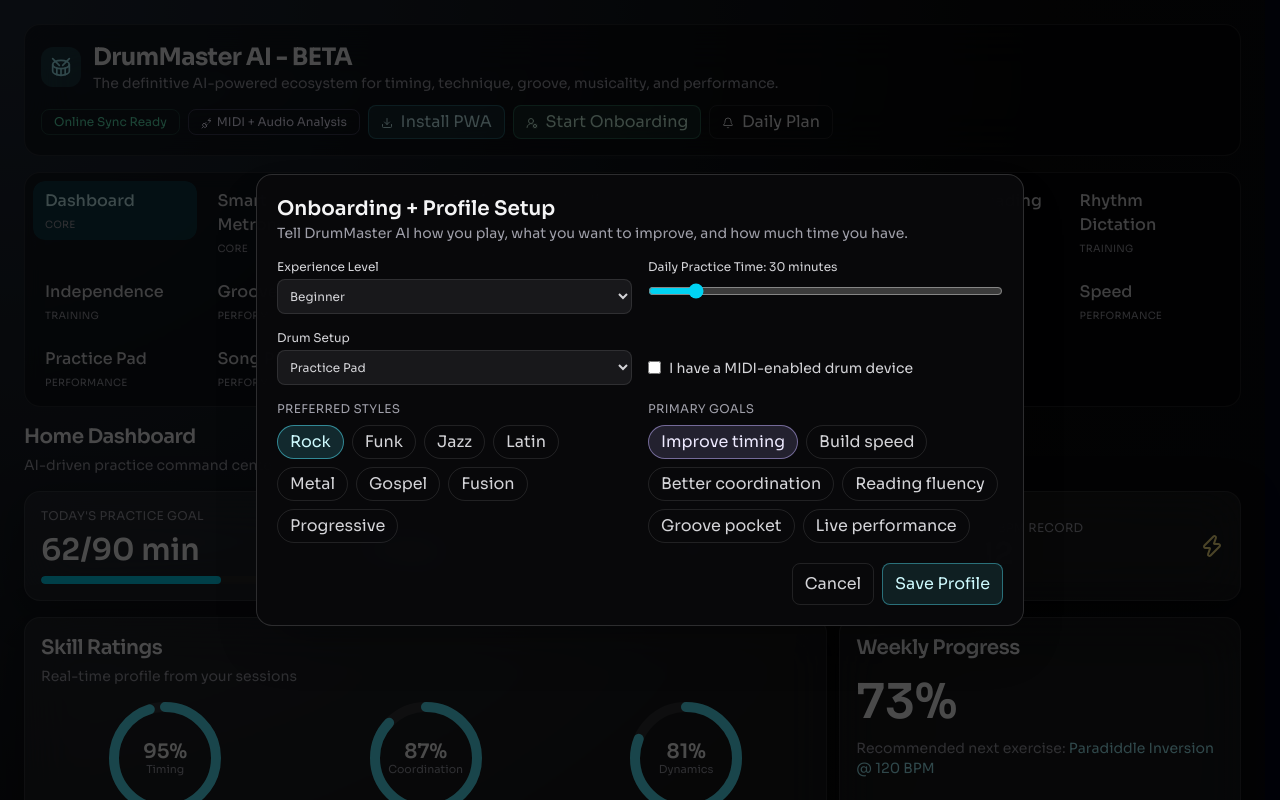
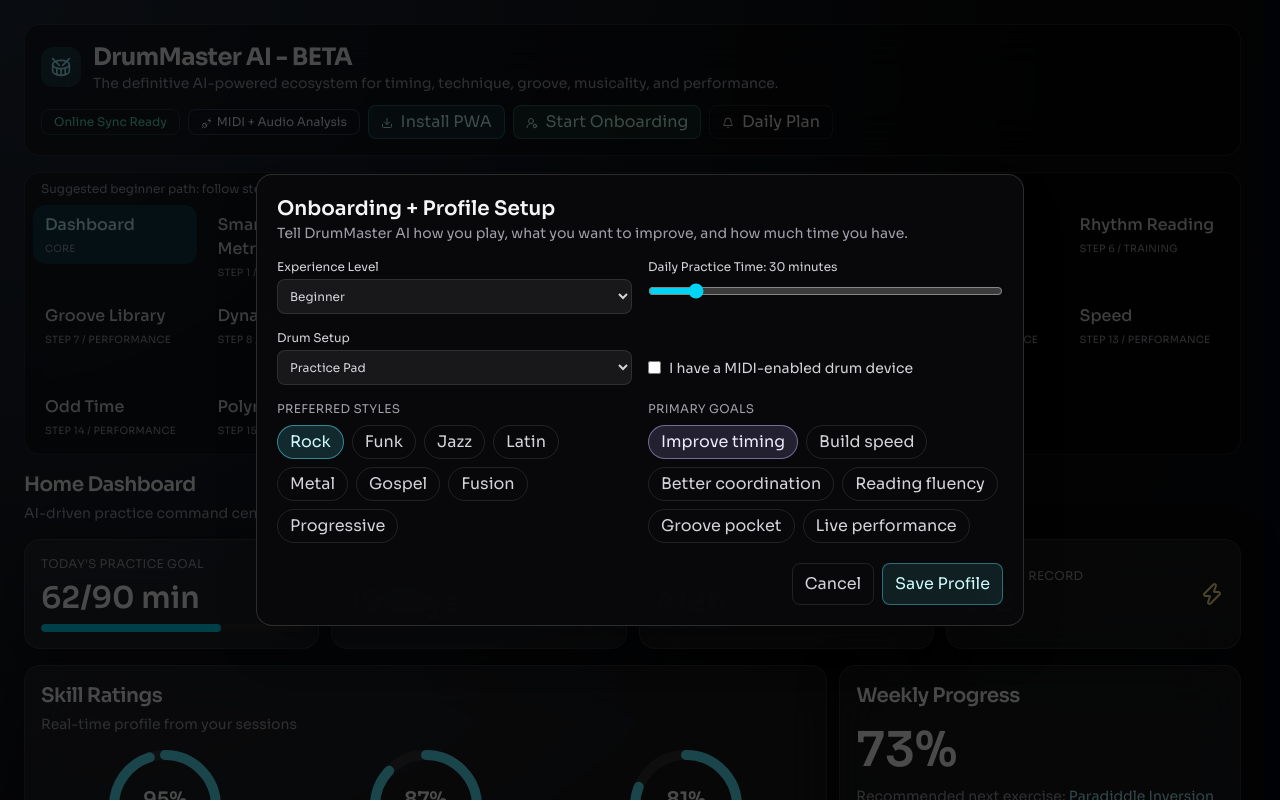
Before and after one commit to marcuman-git/DrumAI-masteration, a React (Vite) app: page / in a window 1280 px wide. Shown: the top 800 px of the page. Built offline with nearby package versions, Linux system fonts and the light colour scheme.

Commit message:
Add files via upload

```diff
--- a/src/features/shell/ModuleNav.tsx
+++ b/src/features/shell/ModuleNav.tsx
@@ -9,6 +9,7 @@ export function ModuleNav() {
 
   return (
     <nav className="rounded-2xl border border-white/10 bg-black/35 p-2 backdrop-blur">
+      <p className="px-2 pb-2 text-xs text-zinc-400">Suggested beginner path: follow steps 1-15 at your own pace. All modules remain available.</p>
       <ul className="grid grid-cols-2 gap-2 sm:grid-cols-3 lg:grid-cols-5 xl:grid-cols-7">
         {MODULES.map((module) => {
           const active = activeModule === module.id
@@ -31,7 +32,7 @@ export function ModuleNav() {
                 ) : null}
                 <span className="relative block font-medium">{module.label}</span>
                 <span className="relative mt-1 block text-[10px] uppercase tracking-wide text-zinc-400">
-                  {module.category}
+                  {module.practiceOrder ? `Step ${module.practiceOrder} / ${module.category}` : module.category}
                 </span>
               </button>
             </li>
--- a/src/features/shell/modules.ts
+++ b/src/features/shell/modules.ts
@@ -4,25 +4,26 @@ export interface ModuleItem {
   id: TrainingModuleId
   label: string
   category: 'Core' | 'Training' | 'Performance' | 'System'
+  practiceOrder?: number
 }
 
 export const MODULES: ModuleItem[] = [
   { id: 'dashboard', label: 'Dashboard', category: 'Core' },
-  { id: 'metronome', label: 'Smart Metronome', category: 'Core' },
-  { id: 'timing-analyzer', label: 'Timing Analyzer', category: 'Core' },
-  { id: 'rudiments', label: 'Rudiment Trainer', category: 'Training' },
-  { id: 'stick-control', label: 'Stick Control', category: 'Training' },
-  { id: 'reading', label: 'Rhythm Reading', category: 'Training' },
-  { id: 'dictation', label: 'Rhythm Dictation', category: 'Training' },
-  { id: 'independence', label: 'Independence', category: 'Training' },
-  { id: 'groove-library', label: 'Groove Library', category: 'Performance' },
-  { id: 'fills', label: 'Fill Generator', category: 'Performance' },
-  { id: 'polyrhythm', label: 'Polyrhythm', category: 'Performance' },
-  { id: 'odd-time', label: 'Odd Time', category: 'Performance' },
-  { id: 'dynamics', label: 'Dynamics', category: 'Performance' },
-  { id: 'speed', label: 'Speed', category: 'Performance' },
-  { id: 'practice-pad', label: 'Practice Pad', category: 'Performance' },
-  { id: 'song-practice', label: 'Song Practice', category: 'Performance' },
+  { id: 'metronome', label: 'Smart Metronome', category: 'Core', practiceOrder: 1 },
+  { id: 'practice-pad', label: 'Practice Pad', category: 'Performance', practiceOrder: 2 },
+  { id: 'timing-analyzer', label: 'Timing Analyzer', category: 'Core', practiceOrder: 3 },
+  { id: 'stick-control', label: 'Stick Control', category: 'Training', practiceOrder: 4 },
+  { id: 'rudiments', label: 'Rudiment Trainer', category: 'Training', practiceOrder: 5 },
+  { id: 'reading', label: 'Rhythm Reading', category: 'Training', practiceOrder: 6 },
+  { id: 'groove-library', label: 'Groove Library', category: 'Performance', practiceOrder: 7 },
+  { id: 'dynamics', label: 'Dynamics', category: 'Performance', practiceOrder: 8 },
+  { id: 'dictation', label: 'Rhythm Dictation', category: 'Training', practiceOrder: 9 },
+  { id: 'independence', label: 'Independence', category: 'Training', practiceOrder: 10 },
+  { id: 'fills', label: 'Fill Generator', category: 'Performance', practiceOrder: 11 },
+  { id: 'song-practice', label: 'Song Practice', category: 'Performance', practiceOrder: 12 },
+  { id: 'speed', label: 'Speed', category: 'Performance', practiceOrder: 13 },
+  { id: 'odd-time', label: 'Odd Time', category: 'Performance', practiceOrder: 14 },
+  { id: 'polyrhythm', label: 'Polyrhythm', category: 'Performance', practiceOrder: 15 },
   { id: 'coach', label: 'AI Coach', category: 'System' },
   { id: 'analytics', label: 'Analytics', category: 'System' },
 ]
```
Also changed, not shown: 1 other file (tests, documents, lock files or other folders).
